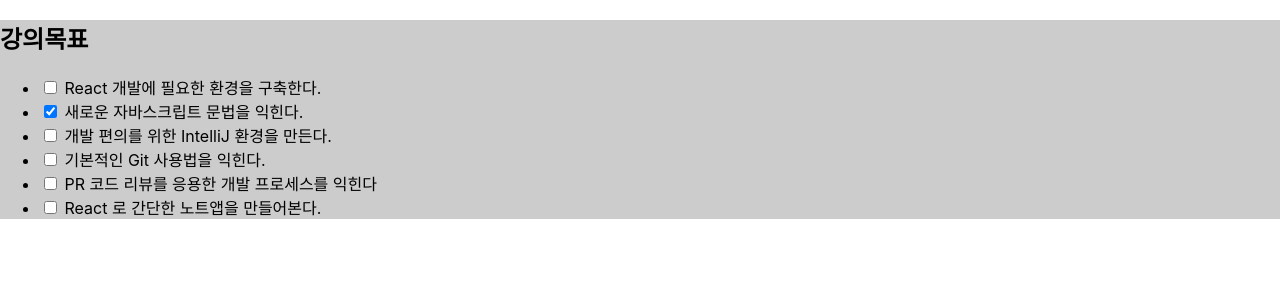
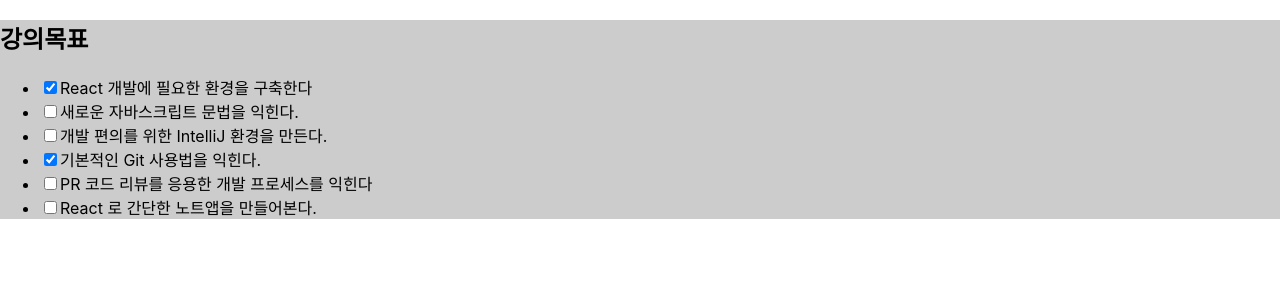
Before and after one commit to xeno0901/hello-1, a React (Create React App) app: page / in a window 1280 px wide. Shown: the top 300 px of the page. Built offline with nearby package versions, Linux system fonts and the light colour scheme; the HTML template or start-up script is replaced by a standard one.

Commit message:
Todos 체크 박스 데이터 분리

```diff
--- a/src/App.js
+++ b/src/App.js
@@ -1,14 +1,21 @@
 import React, {Component} from 'react';
 //import './App.css';
-import LectureGoalList from './components/LectureGoalList';
+import Todos from './components/Todos';
+
+const data = [
+  {name: 'React 개발에 필요한 환경을 구축한다', completed: true},
+  {name: '새로운 자바스크립트 문법을 익힌다.', completed: false},
+  {name: '개발 편의를 위한 IntelliJ 환경을 만든다.', completed: false},
+  {name: '기본적인 Git 사용법을 익힌다.', completed: true},
+  {name: 'PR 코드 리뷰를 응용한 개발 프로세스를 익힌다', completed: false},
+  {name: 'React 로 간단한 노트앱을 만들어본다.', completed: false},
+];
+
+const isUnmount = false;
 
 class App extends Component {
   render() {
-    return (
-      <div className="App">
-        <LectureGoalList />
-      </div>
-    );
+    return <div className="App">{!isUnmount && <Todos title={'강의목표'} items={data} />}</div>;
   }
 }
 
--- a/src/components/LectureGoalList.jsx
+++ /dev/null
@@ -1,24 +0,0 @@
-import React from 'react';
-import './LectureGoalList.css'
-
-const LectureGoalList = () => {
-  return (
-    <div className="LectureGoalList" style={ {backgroundColor: '#ccc'} }>
-      <h2>강의목표</h2>
-      <ul>
-        <li><input type="checkbox"/> React 개발에 필요한 환경을 구축한다.</li>
-        <li><input type="checkbox" checked/> 새로운 자바스크립트 문법을 익힌다.</li>
-        <li><input type="checkbox"/> 개발 편의를 위한 IntelliJ 환경을 만든다.</li>
-        <li><input type="checkbox"/> 기본적인 Git 사용법을 익힌다.</li>
-        <li><input type="checkbox"/> PR 코드 리뷰를 응용한 개발 프로세스를 익힌다</li>
-        <li><input type="checkbox"/> React 로 간단한 노트앱을 만들어본다.</li>
-      </ul>
-    </div>
-  );
-};
-
-export function x() {
-  return 1
-}
-
-export default LectureGoalList;
--- /dev/null
+++ b/src/components/Todos.jsx
@@ -0,0 +1,20 @@
+import React from 'react';
+
+const Todos = (props) => {
+
+  const { title, items } = props;
+
+
+  return (
+    <div className="Todos" style={{backgroundColor: '#ccc'}}>
+      <h2>{title}</h2>
+      <ul>
+        {items.map((item, index) => {
+          return <li key={index}><input type="checkbox" defaultChecked={item.completed}/>{item.name}</li>;
+        })}
+      </ul>
+    </div>
+  );
+};
+
+export default Todos;
```
Also changed, not shown: src/components/LectureGoalList.css (deleted).
